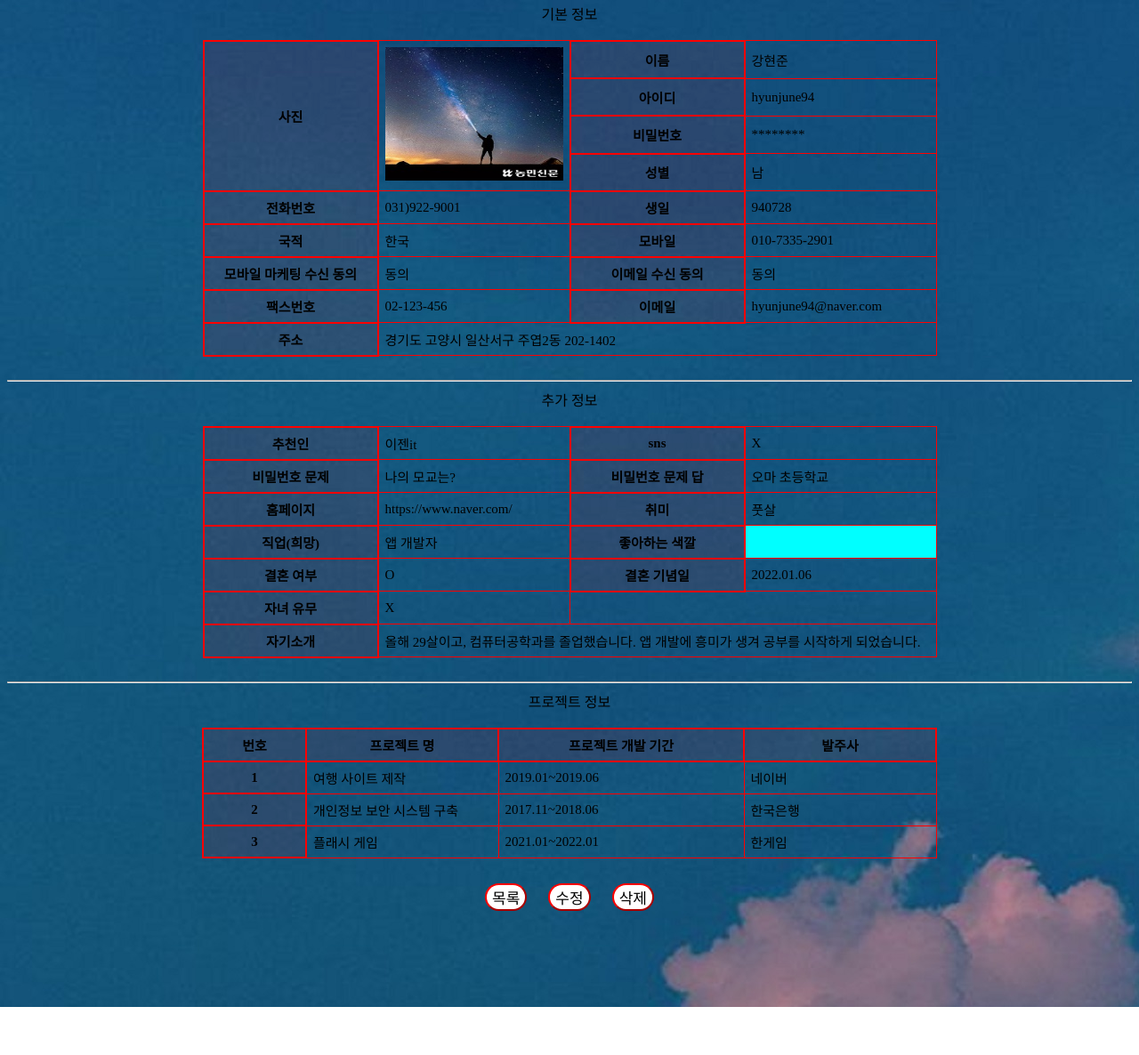
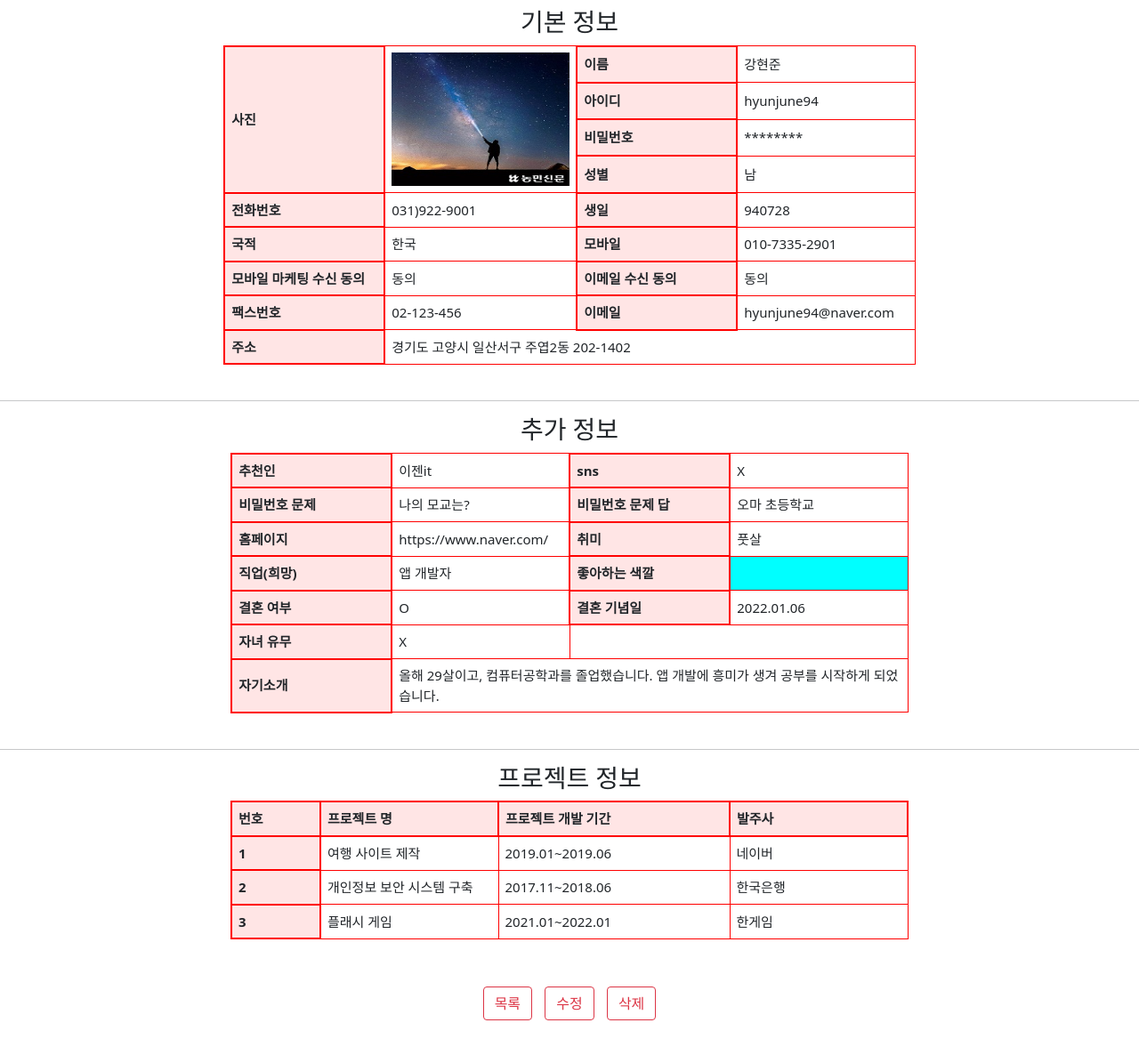
Before and after one commit to hyunjune94/prj_hj, a plain HTML site: page public/banana/member/memberView.html in a window 1280 px wide. Shown: the part 96-1282 px from the top of the page at 89% size. Before the commit the page ends 1228 px from the top, so only its background shows below. Drawn offline with nearby package versions, Linux system fonts and the light colour scheme.

Commit message:
0113 first

```diff
--- a/public/banana/member/memberEdit.html
+++ b/public/banana/member/memberEdit.html
@@ -4,6 +4,12 @@
 <head>
 <meta charset="uTF-8">
 <meta name="viewpoint" content="width=device-width, initial-scale=1.0">
+
+<link
+	href="https://cdn.jsdelivr.net/npm/bootstrap@5.1.3/dist/css/bootstrap.min.css"
+	rel="stylesheet"
+	integrity="sha384-1BmE4kWBq78iYhFldvKuhfTAU6auU8tT94WrHftjDbrCEXSU1oBoqyl2QvZ6jIW3"
+	crossorigin="anonymous">
 <title>hyunjune html projects</title>
 
 <style type="text/css">
@@ -20,7 +26,7 @@
 
 th {
 	border-width: 2px;
-		background-color: rgb(255,0,0,0.1);
+	background-color: rgb(255, 0, 0, 0.1);
 }
 
 th, td {
@@ -36,16 +42,29 @@
 	text-align: center;
 	font-family: 돋음;
 }
+
+/* #btn_ed button {
+	border: 2px solid red;
+	padding: 5px;
+	border-radius: 10px;
+}
+
+#btn_ed button:hover {
+	color: white;
+	background-color: red;
+} */
 </style>
 </head>
 
 <body>
+	<br>
 	<h1>개인 정보</h1>
 	<hr>
 	<form action="" id="" name="" enctype="multipart/form-data">
 		<table>
-			<figcaption>기본 정보</figcaption>
-			<br>
+			<figcaption>
+				<h3>기본 정보</h3>
+			</figcaption>
 			<tr>
 				<th rowspan="4" width="180px" height="120px">사진</th>
 				<td rowspan="4" width="200px"><img src="./4.jpg" width="200px"
@@ -110,9 +129,9 @@
 		<br>
 		<hr>
 		<table>
-			<figcaption>추가 정보</figcaption>
-			<br>
-
+			<figcaption>
+				<h3>추가 정보</h3>
+			</figcaption>
 			<tr>
 				<th width="180px">추천인</th>
 				<td width="200px"><input type="text" id="rec" name="rec"
@@ -141,11 +160,9 @@
 				<td><input type="text" id="hp" name="hp"
 					value="https://www.naver.com/"></td>
 				<th>취미</th>
-				<td>
-				<input type="checkbox" id="hobby1" name="hobby1" checked>운동
-				<input type="checkbox" id="hobby2" name="hobby2">독서
-				<input type="checkbox" id="hobby3" name="hobby3">영화
-				</td>
+				<td><input type="checkbox" id="hobby1" name="hobby1" checked>운동
+					<input type="checkbox" id="hobby2" name="hobby2">독서 <input
+					type="checkbox" id="hobby3" name="hobby3">영화</td>
 			</tr>
 			<tr>
 				<th>직업(희망)</th>
@@ -170,15 +187,17 @@
 			</tr>
 			<tr>
 				<th>자기소개</th>
-				<td colspan="3"><textarea id="int" name="int" cols="80" rows="2">올해 29살이고, 컴퓨터공학과를 졸업했습니다. 앱 개발에 흥미가 생겨 공부를 시작하게 되었습니다.</textarea></td>
+				<td colspan="3"><textarea id="int" name="int" cols="80"
+						rows="2">올해 29살이고, 컴퓨터공학과를 졸업했습니다. 앱 개발에 흥미가 생겨 공부를 시작하게 되었습니다.</textarea></td>
 			</tr>
 		</table>
 		<br>
 		<hr>
 
 		<table>
-			<figcaption>프로젝트 정보</figcaption>
-			<br>
+			<figcaption>
+				<h3>프로젝트 정보</h3>
+			</figcaption>
 			<tr>
 				<th width="60px">번호</th>
 				<th width="220px">프로젝트 명</th>
@@ -215,10 +234,17 @@
 		</table>
 		<br>
 	</form>
-	<div style="text-align: center;">
-		<button type="button" onclick="location.href='./memberList.html';" style="background-color: white; border: 1 solid; border-color: red; font-size:17px; border-radius:20px; margin: 10px;">목록</button>
+	<!-- 	<div id="btn_ed" style="text-align: center;">
+		<button id="btn_ed1" onclick="location.href='./memberList.html';">목록</button>
+	</div> -->
+	<div id="btn_ed" style="text-align: center;">
+		<button type="button" id="btn_ed1" class="btn btn-outline-danger" onclick="location.href='./memberList.html';">목록</button>
 	</div>
-	<br><br><br><br><br>
+	<br>
+	<br>
+	<br>
+	<br>
+	<br>
 </body>
 
 </html>
--- a/public/banana/member/memberView.html
+++ b/public/banana/member/memberView.html
@@ -4,6 +4,12 @@
 <head>
 <meta charset="uTF-8">
 <meta name="viewpoint" content="width=device-width, initial-scale=1.0">
+
+<link
+	href="https://cdn.jsdelivr.net/npm/bootstrap@5.1.3/dist/css/bootstrap.min.css"
+	rel="stylesheet"
+	integrity="sha384-1BmE4kWBq78iYhFldvKuhfTAU6auU8tT94WrHftjDbrCEXSU1oBoqyl2QvZ6jIW3"
+	crossorigin="anonymous">
 <title>hyunjune html projects</title>
 
 <style type="text/css">
@@ -16,16 +22,22 @@
 	table {
 		margin-left: auto;
 		margin-right: auto;
+		border-radius:10px;
 	}
 
-	th, td {
+	td {
 		padding: 7px;
 		font-size: 15px;
+
 	}
 
 	th {
+
+		padding: 7px;
+		font-size: 15px;
 		border-width: 2px;
 		background-color: rgb(255,0,0,0.1);
+
 	}
 
 	input, select {
@@ -36,15 +48,29 @@
 		text-align: center;
 		font-family: 돋음;
 	}
+/* 		#btn_vw button {
+		border: 2px solid red;
+		padding: 5px;
+		border-radius: 10px;
+	}
+
+	#btn_vw button:hover {
+		color: white;
+		background-color: red;
+	} */
+	#btn_vw1, #btn_vw2, #btn_vw3{
+		margin: 5px
+	}
 </style>
 </head>
 
-<body style="background-image: url(./bg2.jpg);">
+
+<body>
+<br>
 		<h1>개인 정보</h1>
 		<hr>
-	<table>
-		<figcaption>기본 정보</figcaption>
-		<br>
+	<table style="border-radius: 10px;">
+		<figcaption><h3>기본 정보</h3></figcaption>
 		<tr>
 			<th rowspan="4" width="180px" height="120px">사진</th>
 			<td rowspan="4" width="200px"><img src="./4.jpg" width="200px" height="150px"></td>
@@ -95,9 +121,7 @@
 	<br>
 	<hr>
 	<table>
-		<figcaption>추가 정보</figcaption>
-		<br>
-
+		<figcaption><h3>추가 정보</h3></figcaption>
 		<tr>
 			<th width="180px">추천인</th>
 			<td width="200px">이젠it</td>
@@ -141,9 +165,9 @@
 	<br><hr>
 
 	<table>
-		<figcaption>
-			프로젝트 정보
-		</figcaption><br>
+		<figcaption><h3>프로젝트 정보
+		</figcaption></h3>
+
 			<tr>
 				<th width="100px">번호</th>
 				<th width="200px">프로젝트 명</th>
@@ -169,12 +193,19 @@
 				<td>한게임</td>
 			</tr>
 	</table>
-	<br>
-	<div style="text-align: center;">
-		<button type="button" onclick="location.href='./memberList.html';" style="background-color: white; border: 1 solid; border-color: red; font-size:17px; border-radius:20px; margin: 10px;">목록</button>
-		<button type="button" onclick="location.href='./memberEdit.html';" style="background-color: white; border: 1 solid; border-color: red; font-size:17px; border-radius:20px; margin: 10px;">수정</button>
-		<button type="button" onclick="location.href='./memberList.html';" style="background-color: white; border: 1 solid; border-color: red; font-size:17px; border-radius:20px; margin: 10px;">삭제</button>
+
+	<br><br>
+<!-- 	<div id="btn_vw" style="text-align: center;">
+		<button id="btn_vw1" onclick="location.href='./memberList.html';">목록</button>
+		<button id="btn_vw2" onclick="location.href='./memberEdit.html';">수정</button>
+		<button id="btn_vw3" onclick="location.href='./memberList.html';">삭제</button>
+	</div> -->
+	<div id="btn_vw" style="text-align: center;">
+		<button type="button" id="btn_vw1" class="btn btn-outline-danger" onclick="location.href='./memberList.html';">목록</button>
+		<button type="button" id="btn_vw2" class="btn btn-outline-danger" onclick="location.href='./memberEdit.html';">수정</button>
+		<button type="button" id="btn_vw3" class="btn btn-outline-danger" onclick="location.href='./memberList.html';">삭제</button>
 	</div>
+
 	<br><br><br><br><br>
 </body>
 
```
Also changed, not shown: public/banana/member/memberForm.html (+46 -18 lines), public/banana/member/memberList.html (+31 -9 lines), public/banana/member/bg2.jpg (deleted), public/banana/member/bg2.png (added), 1 other file. Lines whose indentation alone changed are shown as unchanged.
